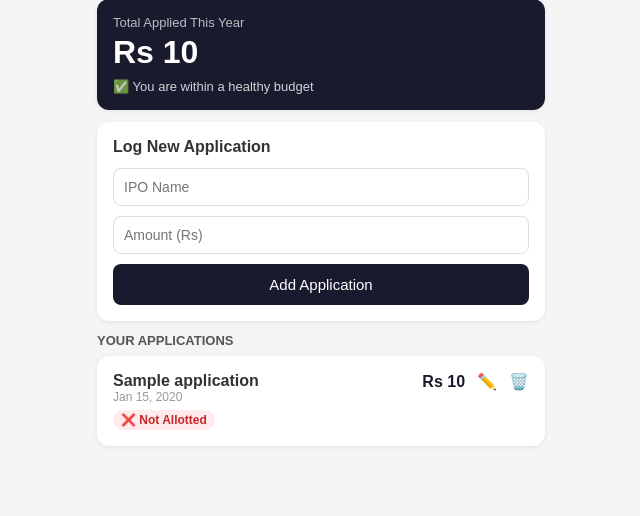
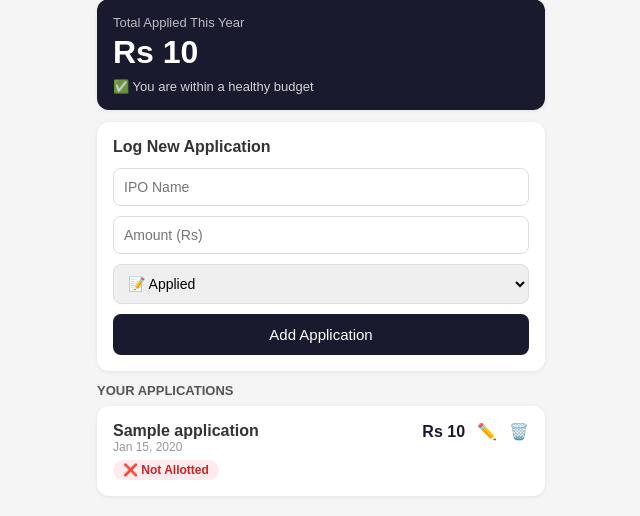
Before and after one commit to sumitcdyconnect-arch/nepse-ipo-screener, a Flask app: page /tracker in a window 1280 px wide. Shown: the part 128-644 px from the top of the page, without its empty margins (319-959 px from the left). Run offline with Flask 3, Linux system fonts and the light colour scheme; a user stored in the database is signed in; tables that the repository leaves empty hold one stand-in row (values such as "Sample post").

Commit message:
Bug solving

```diff
--- a/templates/tracker.html
+++ b/templates/tracker.html
@@ -16,6 +16,13 @@
         style="width:100%; padding:10px; border:1px solid #ddd; border-radius:8px; margin-bottom:10px; font-size:14px;">
     <input id="amount" type="number" placeholder="Amount (Rs)"
         style="width:100%; padding:10px; border:1px solid #ddd; border-radius:8px; margin-bottom:10px; font-size:14px;">
+    <select id="status"
+        style="width:100%; padding:10px; border:1px solid #ddd; border-radius:8px; margin-bottom:10px; font-size:14px;">
+        <option value="Applied">📝 Applied</option>
+        <option value="Allotted">✅ Allotted</option>
+        <option value="Not Allotted">❌ Not Allotted</option>
+        <option value="Not Allotted - Money Returned">💸 Not Allotted — Money Returned</option>
+    </select>
     <button onclick="handleAdd()"
         style="width:100%; padding:12px; background:#1a1a2e; color:white; border:none; border-radius:8px; font-size:15px; cursor:pointer;">
         Add Application
@@ -26,12 +33,14 @@
 <div style="font-weight:bold; margin-bottom:8px; color:#555; font-size:13px;">YOUR APPLICATIONS</div>
 {% for a in applications %}
 <div class="card" id="card-{{ a.id }}">
+
+    <!-- VIEW MODE -->
     <div id="view-{{ a.id }}">
         <div style="display:flex; justify-content:space-between; align-items:start;">
             <div>
                 <div style="font-weight:bold;">{{ a.ipo_name }}</div>
                 <div style="font-size:12px; color:#999;">{{ a.date.strftime('%b %d, %Y') }}</div>
-                <div style="font-size:12px; font-weight:bold; margin-top:6px; padding:3px 8px; border-radius:20px; display:inline-block;
+                <div style="font-size:12px; font-weight:bold; margin-top:6px; padding:3px 10px; border-radius:20px; display:inline-block;
                     {% if a.status == 'Applied' %}background:#fff3e0; color:#e65100;
                     {% elif a.status == 'Allotted' %}background:#e8f5e9; color:#2e7d32;
                     {% elif a.status == 'Not Allotted' %}background:#ffebee; color:#c62828;
@@ -49,29 +58,19 @@
                 <span onclick="deleteApp({{ a.id }})" style="cursor:pointer; font-size:16px;">🗑️</span>
             </div>
         </div>
-
-        <div id="edit-{{ a.id }}" style="display:none;">
-            <input id="edit_name_{{ a.id }}" style="width:100%; padding:8px; border:1px solid #ddd; border-radius:8px; margin-bottom:8px; font-size:14px;">
-            <input id="edit_amount_{{ a.id }}" type="number" style="width:100%; padding:8px; border:1px solid #ddd; border-radius:8px; margin-bottom:8px; font-size:14px;">
-            <select id="edit_status_{{ a.id }}"
-                style="width:100%; padding:8px; border:1px solid #ddd; border-radius:8px; margin-bottom:8px; font-size:14px;">
-                <option value="Applied" {% if a.status == 'Applied' %}selected{% endif %}>📝 Applied</option>
-                <option value="Allotted" {% if a.status == 'Allotted' %}selected{% endif %}>✅ Allotted</option>
-                <option value="Not Allotted" {% if a.status == 'Not Allotted' %}selected{% endif %}>❌ Not Allotted</option>
-                <option value="Not Allotted - Money Returned" {% if a.status == 'Not Allotted - Money Returned' %}selected{% endif %}>💸 Not Allotted — Money Returned</option>
-            </select>
-            <div style="display:flex; gap:8px;">
-                <button onclick="saveEdit({{ a.id }})"
-                    style="flex:1; padding:10px; background:#2e7d32; color:white; border:none; border-radius:8px; cursor:pointer;">Save</button>
-                <button onclick="cancelEdit({{ a.id }})"
-                    style="flex:1; padding:10px; background:#eee; color:#333; border:none; border-radius:8px; cursor:pointer;">Cancel</button>
-            </div>
-        </div>
     </div>
 
+    <!-- EDIT MODE -->
     <div id="edit-{{ a.id }}" style="display:none;">
         <input id="edit_name_{{ a.id }}" style="width:100%; padding:8px; border:1px solid #ddd; border-radius:8px; margin-bottom:8px; font-size:14px;">
         <input id="edit_amount_{{ a.id }}" type="number" style="width:100%; padding:8px; border:1px solid #ddd; border-radius:8px; margin-bottom:8px; font-size:14px;">
+        <select id="edit_status_{{ a.id }}"
+            style="width:100%; padding:8px; border:1px solid #ddd; border-radius:8px; margin-bottom:8px; font-size:14px;">
+            <option value="Applied">📝 Applied</option>
+            <option value="Allotted">✅ Allotted</option>
+            <option value="Not Allotted">❌ Not Allotted</option>
+            <option value="Not Allotted - Money Returned">💸 Not Allotted — Money Returned</option>
+        </select>
         <div style="display:flex; gap:8px;">
             <button onclick="saveEdit({{ a.id }})"
                 style="flex:1; padding:10px; background:#2e7d32; color:white; border:none; border-radius:8px; cursor:pointer;">Save</button>
@@ -79,6 +78,7 @@
                 style="flex:1; padding:10px; background:#eee; color:#333; border:none; border-radius:8px; cursor:pointer;">Cancel</button>
         </div>
     </div>
+
 </div>
 {% endfor %}
 {% endif %}
@@ -93,31 +93,30 @@ function handleAdd() {
     if (!loggedIn) { openAuthModal(); return; }
     const ipo_name = document.getElementById('ipo_name').value.trim();
     const amount = document.getElementById('amount').value.trim();
+    const status = document.getElementById('status').value;
     if (!ipo_name || !amount) return;
     const form = document.createElement('form');
     form.method = 'POST';
     form.action = '/tracker';
     const f1 = document.createElement('input'); f1.name = 'ipo_name'; f1.value = ipo_name;
     const f2 = document.createElement('input'); f2.name = 'amount'; f2.value = amount;
-    form.appendChild(f1); form.appendChild(f2);
+    const f3 = document.createElement('input'); f3.name = 'status'; f3.value = status;
+    form.appendChild(f1); form.appendChild(f2); form.appendChild(f3);
     document.body.appendChild(form);
     form.submit();
 }
 
-function showEdit(id, name, amount) {
-    document.getElementById('view-' + id).style.visibility = 'hidden';
-    document.getElementById('view-' + id).style.height = '0';
-    document.getElementById('view-' + id).style.overflow = 'hidden';
+function showEdit(id, name, amount, status) {
+    document.getElementById('view-' + id).style.display = 'none';
     document.getElementById('edit-' + id).style.display = 'block';
     document.getElementById('edit_name_' + id).value = name;
     document.getElementById('edit_amount_' + id).value = amount;
+    document.getElementById('edit_status_' + id).value = status;
 }
 
 function cancelEdit(id) {
     document.getElementById('edit-' + id).style.display = 'none';
-    document.getElementById('view-' + id).style.visibility = 'visible';
-    document.getElementById('view-' + id).style.height = 'auto';
-    document.getElementById('view-' + id).style.overflow = 'visible';
+    document.getElementById('view-' + id).style.display = 'block';
 }
 
 async function saveEdit(id) {
```
